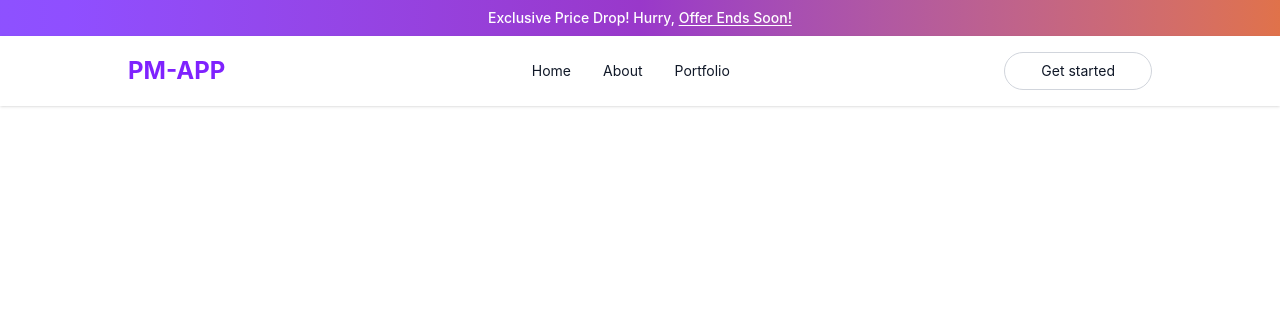
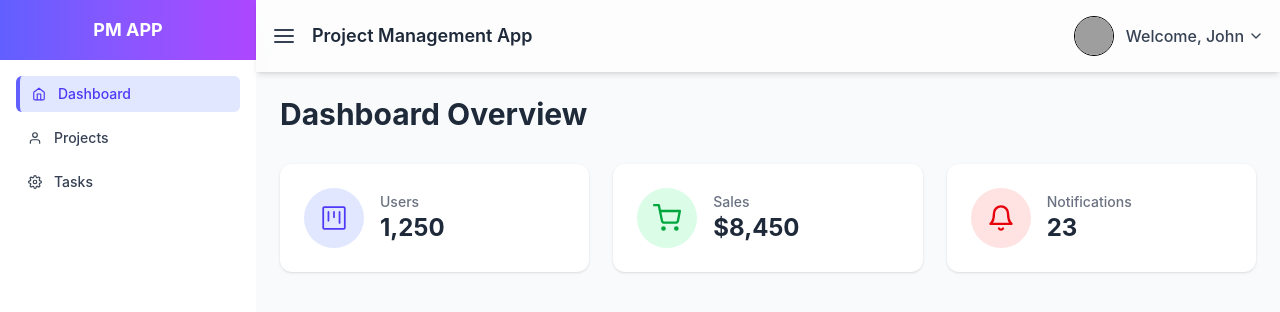
Before and after one commit to stylianosst/project-management-frontend, a React app: page /dashboard in a window 1280 px wide. Shown: the top 312 px of the page. Built offline with nearby package versions, Linux system fonts and the light colour scheme; sample sign-in values are in the browser's storage; grey boxes are pictures that could not be loaded; the HTML template or start-up script is replaced by a standard one.

Commit message:
Dashboard layout

```diff
--- a/package.json
+++ b/package.json
@@ -14,6 +14,7 @@
     "axios": "^1.13.6",
     "react": "^19.2.0",
     "react-dom": "^19.2.0",
+    "react-icons": "^5.5.0",
     "react-router-dom": "^7.13.1",
     "tailwindcss": "^4.2.1"
   },
--- a/src/App.jsx
+++ b/src/App.jsx
@@ -1,18 +1,48 @@
-import { BrowserRouter as Router, Routes, Route, Link } from "react-router-dom";
+import {
+  useLocation,
+  BrowserRouter as Router,
+  Routes,
+  Route,
+  Link,
+} from "react-router-dom";
 import Home from "./pages/Home";
 import Login from "./pages/Login";
 import Navbar from "./components/Navbar";
 import Register from "./pages/Register";
+import Dashboard from "./pages/Dashboard";
+import ProtectedRoute from "./components/ProtectedRoute";
+
+function Layout() {
+  const location = useLocation();
+
+  const showNavbar = ["/", "/login", "/register"].includes(location.pathname);
+
+  return (
+    <>
+      {showNavbar && <Navbar />}
+      <Routes>
+        {/* Public Routes */}
+        <Route path="/" element={<Home name="User" />} />
+        <Route path="/login" element={<Login />} />
+        <Route path="/register" element={<Register />} />
+        {/* Protected Routes */}
+        <Route
+          path="/dashboard"
+          element={
+            <ProtectedRoute>
+              <Dashboard />
+            </ProtectedRoute>
+          }
+        />
+      </Routes>
+    </>
+  );
+}
 
 function App() {
   return (
     <Router>
-      <Navbar />
-      <Routes>
-        <Route path="/" element={<Home name="User" />} />
-        <Route path="/login" element={<Login />} />
-        <Route path="/register" element={<Register />} />
-      </Routes>
+      <Layout />
     </Router>
   );
 }
--- /dev/null
+++ b/src/components/DashboardLayout.jsx
@@ -0,0 +1,145 @@
+import { useState, useEffect } from "react";
+import { NavLink, useNavigate } from "react-router-dom";
+import {
+  FiHome,
+  FiUser,
+  FiSettings,
+  FiLogOut,
+  FiMenu,
+  FiChevronDown,
+} from "react-icons/fi";
+
+export default function DashboardLayout({ children }) {
+  const [sidebarOpen, setSidebarOpen] = useState(true);
+  const [dropdownOpen, setDropdownOpen] = useState(false);
+  const navigate = useNavigate();
+
+  // Collapse sidebar by default on smaller screens
+  useEffect(() => {
+    if (window.innerWidth < 768) {
+      setSidebarOpen(false);
+    }
+  }, []);
+
+  const handleLogout = () => {
+    localStorage.removeItem("token");
+    navigate("/login");
+  };
+
+  return (
+    <div className="flex h-screen bg-gray-100">
+      {/* Sidebar */}
+      <aside
+        className={`${
+          sidebarOpen ? "w-64" : "w-20"
+        } bg-white shadow-xl flex flex-col transition-all duration-300 overflow-hidden`}
+      >
+        {/* Logo */}
+        <div className="flex items-center justify-center p-4 bg-gradient-to-r from-indigo-500 to-purple-500 text-white font-bold text-lg">
+          {sidebarOpen ? "PM APP" : "PM"}
+        </div>
+
+        {/* Menu */}
+        <nav className="flex-1 p-4 space-y-2 text-sm font-medium">
+          <NavLink
+            to="/dashboard"
+            className={({ isActive }) =>
+              `flex items-center gap-3 rounded-md px-3 py-2 transition ${
+                isActive
+                  ? "bg-indigo-100 text-indigo-600 border-l-4 border-indigo-500"
+                  : "text-gray-700 hover:bg-gray-100"
+              }`
+            }
+          >
+            <FiHome />
+            {sidebarOpen && "Dashboard"}
+          </NavLink>
+
+          <NavLink
+            to="/projects"
+            className={({ isActive }) =>
+              `flex items-center gap-3 rounded-md px-3 py-2 transition ${
+                isActive
+                  ? "bg-indigo-100 text-indigo-600 border-l-4 border-indigo-500"
+                  : "text-gray-700 hover:bg-gray-100"
+              }`
+            }
+          >
+            <FiUser />
+            {sidebarOpen && "Projects"}
+          </NavLink>
+
+          <NavLink
+            to="/tasks"
+            className={({ isActive }) =>
+              `flex items-center gap-3 rounded-md px-3 py-2 transition ${
+                isActive
+                  ? "bg-indigo-100 text-indigo-600 border-l-4 border-indigo-500"
+                  : "text-gray-700 hover:bg-gray-100"
+              }`
+            }
+          >
+            <FiSettings />
+            {sidebarOpen && "Tasks"}
+          </NavLink>
+        </nav>
+      </aside>
+
+      {/* Main Content */}
+      <div className="flex-1 flex flex-col">
+        {/* Topbar */}
+        <header className="backdrop-blur-md bg-white/80 shadow-md sticky top-0 p-4 flex justify-between items-center z-10">
+          {/* Left: Hamburger + Dashboard text */}
+          <div className="flex items-center gap-4">
+            <button
+              onClick={() => setSidebarOpen(!sidebarOpen)}
+              className="text-gray-700 focus:outline-none"
+            >
+              <FiMenu size={24} />
+            </button>
+            <h2 className="text-lg font-semibold text-gray-800">
+              Project Management App
+            </h2>
+          </div>
+
+          {/* Right: User Profile */}
+          <div className="relative">
+            <button
+              onClick={() => setDropdownOpen(!dropdownOpen)}
+              className="flex items-center gap-2 md:gap-3 focus:outline-none"
+            >
+              <img
+                src="https://i.pravatar.cc/40"
+                alt="User Avatar"
+                className="w-10 h-10 rounded-full border"
+              />
+              <span className="hidden md:flex items-center text-gray-700 font-medium gap-1">
+                Welcome, John
+                <FiChevronDown
+                  className={`transition-transform duration-200 ${
+                    dropdownOpen ? "rotate-180" : "rotate-0"
+                  }`}
+                />
+              </span>
+            </button>
+
+            {/* Dropdown */}
+            {dropdownOpen && (
+              <div className="absolute right-0 mt-2 w-40 bg-white rounded-md shadow-lg py-2">
+                <button
+                  onClick={handleLogout}
+                  className="w-full text-left px-4 py-2 text-gray-700 hover:bg-gray-100 flex items-center gap-2"
+                >
+                  <FiLogOut /> Logout
+                </button>
+              </div>
+            )}
+          </div>
+        </header>
+
+        {/* Page Content */}
+        <main className="p-6 overflow-auto bg-gray-50 flex-1">{children}</main>
+      </div>
+    </div>
+  );
+}
--- /dev/null
+++ b/src/components/ProtectedRoute.jsx
@@ -0,0 +1,10 @@
+import { Navigate } from "react-router-dom";
+export default function ProtectedRoute({ children }) {
+  const token = localStorage.getItem("token");
+  // If no token, redirect to login
+  if (!token) {
+    return <Navigate to="/login" replace />;
+  }
+  // Otherwise, render the protected component
+  return children;
+}
--- /dev/null
+++ b/src/pages/Dashboard.jsx
@@ -0,0 +1,49 @@
+// src/pages/Dashboard.jsx
+import DashboardLayout from "../components/DashboardLayout";
+import { FiUsers, FiShoppingCart, FiBell } from "react-icons/fi";
+import { GoProject } from "react-icons/go";
+
+export default function Dashboard() {
+  return (
+    <DashboardLayout>
+      <h1 className="text-3xl font-bold text-gray-800 mb-8">
+        Dashboard Overview
+      </h1>
+
+      <div className="grid grid-cols-1 md:grid-cols-3 gap-6">
+        {/* Users Card */}
+        <div className="bg-white p-6 rounded-xl shadow hover:shadow-lg hover:-translate-y-1 transition-all duration-200 flex items-center gap-4">
+          <div className="p-4 rounded-full bg-indigo-100 text-indigo-600">
+            <GoProject size={28} />
+          </div>
+          <div>
+            <h2 className="text-sm font-medium text-gray-500">Users</h2>
+            <p className="text-2xl font-bold text-gray-800">1,250</p>
+          </div>
+        </div>
+
+        {/* Sales Card */}
+        <div className="bg-white p-6 rounded-xl shadow hover:shadow-lg hover:-translate-y-1 transition-all duration-200 flex items-center gap-4">
+          <div className="p-4 rounded-full bg-green-100 text-green-600">
+            <FiShoppingCart size={28} />
+          </div>
+          <div>
+            <h2 className="text-sm font-medium text-gray-500">Sales</h2>
+            <p className="text-2xl font-bold text-gray-800">$8,450</p>
+          </div>
+        </div>
+
+        {/* Notifications Card */}
+        <div className="bg-white p-6 rounded-xl shadow hover:shadow-lg hover:-translate-y-1 transition-all duration-200 flex items-center gap-4">
+          <div className="p-4 rounded-full bg-red-100 text-red-600">
+            <FiBell size={28} />
+          </div>
+          <div>
+            <h2 className="text-sm font-medium text-gray-500">Notifications</h2>
+            <p className="text-2xl font-bold text-gray-800">23</p>
+          </div>
+        </div>
+      </div>
+    </DashboardLayout>
+  );
+}
--- a/src/pages/Login.jsx
+++ b/src/pages/Login.jsx
@@ -1,9 +1,10 @@
-import { Link } from "react-router-dom";
+import { Link, useNavigate } from "react-router-dom";
 import { useState } from "react";
 import api from "../axios";
 
 export default function Login() {
   const [email, setEmail] = useState("");
+  const navigate = useNavigate();
   const [password, setPassword] = useState("");
   const [message, setMessage] = useState("");
   const [loading, setLoading] = useState(false);
@@ -17,6 +18,7 @@ export default function Login() {
       const token = response.data.token;
       localStorage.setItem("token", token);
       setMessage(response.data.message);
+      navigate("/dashboard");
     } catch (error) {
       if (error.response && error.response.data.message) {
         setMessage(error.response.data.message);
```
Also changed, not shown: 1 other file (tests, documents, lock files or other folders).
